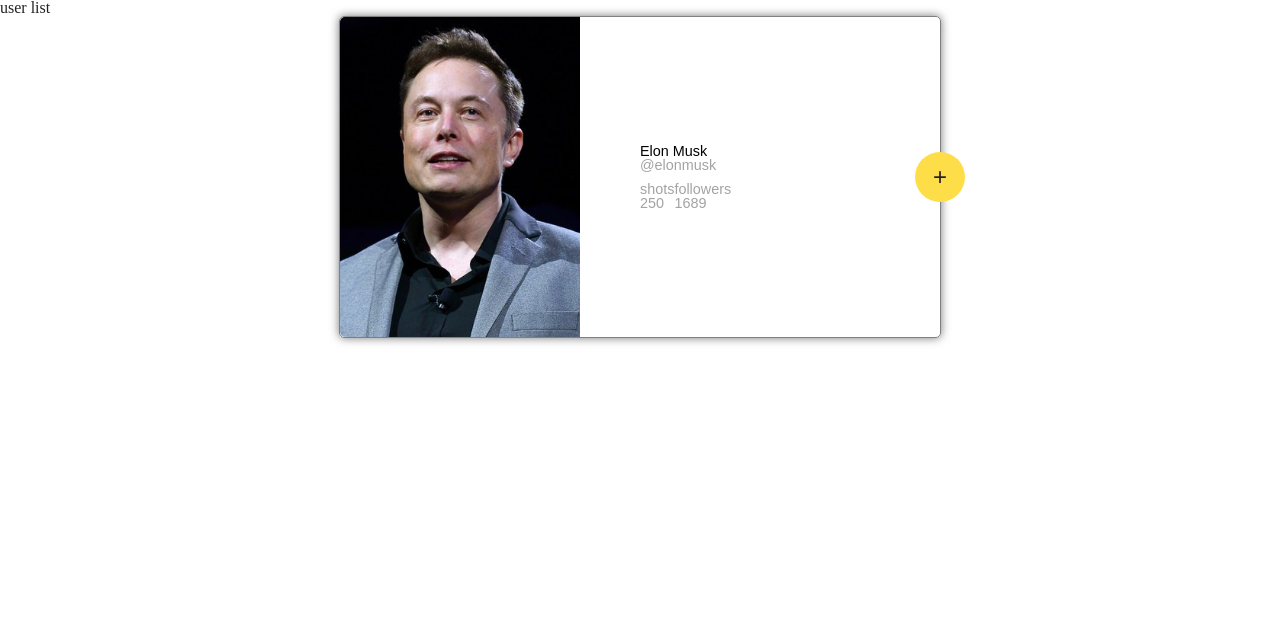
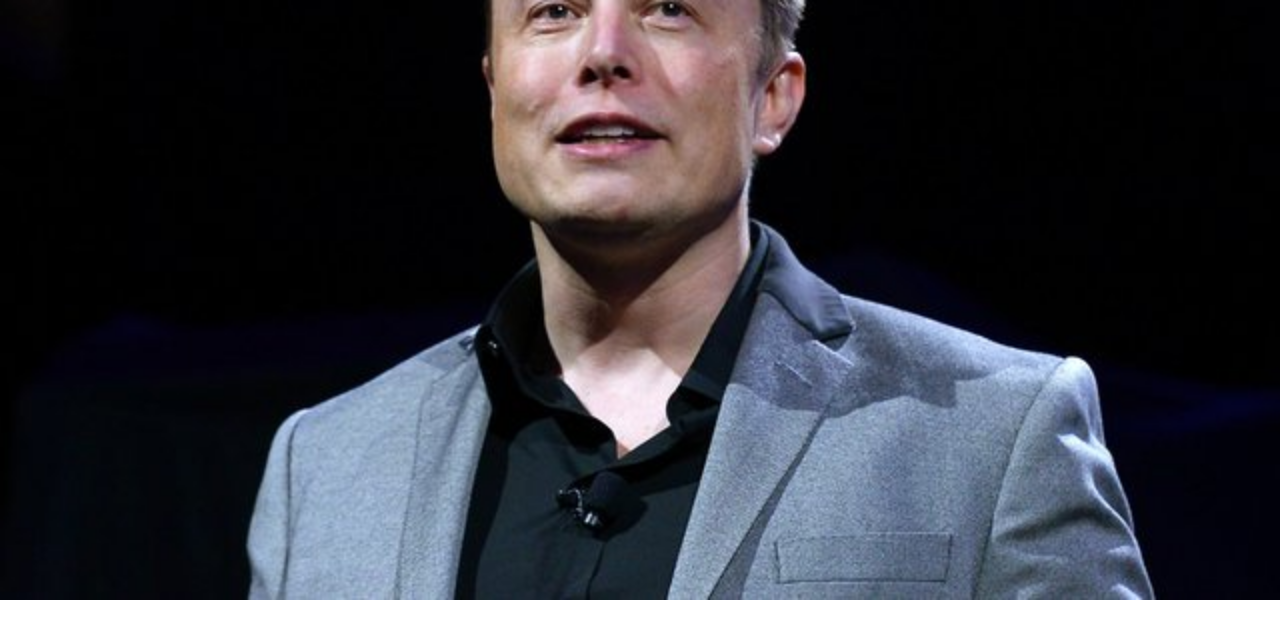
Before and after one commit to FAnatAS/mediaquery, a plain HTML site: page index.html in a window 1280 px wide. Drawn offline with Linux system fonts and the light colour scheme.

Commit message:
example media picture source

```diff
--- a/assets/css/style.css
+++ b/assets/css/style.css
@@ -1,9 +1,11 @@
 @charset 'utf-8';
 @import './reset.css';
-@import './section.css.css';
 
-:root{
-  font-size: 22px;
+.image{
+  width: 100%;
+  height: 600px;
+  object-fit: cover;
+  object-position: bottom;
 }
 
 /*
@@ -16,6 +18,3 @@ breakpoints: (
   xxl: 1400px [1400,) - large destop
 );
 */
-a{text-decoration: none;
-color: inherit
-;}
--- a/index.html
+++ b/index.html
@@ -6,34 +6,17 @@
   <meta name="viewport" content="width=device-width, initial-scale=1.0">
   <title>Document</title>
   <link rel="stylesheet" href="./assets/css/style.css">
-  <link rel="stylesheet" href="./assets/css/user-card.css">
-</head>
+  </head>
 <body>
-<section class="userList">
-  <h1>user list</h1>
-
-  <article class="userCard">
-    <div class="imageWrapper">
-      <img src="./assets/images/elon.jpeg" alt="" class="userImage">
-    </div>
-    <div class="userInfo">
-      <div class="userPersonalInfo">
-        <h2 class="userName">Elon Musk</h2>
-        <h3><a href="">@elonmusk</a></h3>
-      </div>
-      <div class="userStatusContainer">
-        <div class="userStatus">
-          <span>shots</span>
-          <span>250</span>
-        </div>
-        <div class="userStatus">
-          <span>followers</span>
-          <span>1689</span>
-        </div>
-      </div>
-    </div>
-  </article>
-
-</section>
+  <picture>
+    <source srcset="./assets/images/sea.jpg" media="(max-width:600px)"
+    type="image/jpeg">
+    <source srcset="./assets/images/mount.jpg" media="(min-width:601px) and (max-width:800px)"
+    type="image/jpeg">
+    <source srcset="./assets/images/forest.jpg" media="(min-width:801px) and (max-width:1200px) "type="image/jpeg">
+    <source srcset="./assets/images/elon.jpeg" media="(min-width:1200px)"
+    type="image/jpeg">
+<img src="./assets/images/sea.jpg" alt="" class="image">
+</picture>
 </body>
 </html>
```
Also changed, not shown: assets/images/forest.jpg (added), assets/images/sea.jpg (added), 1 other file.
